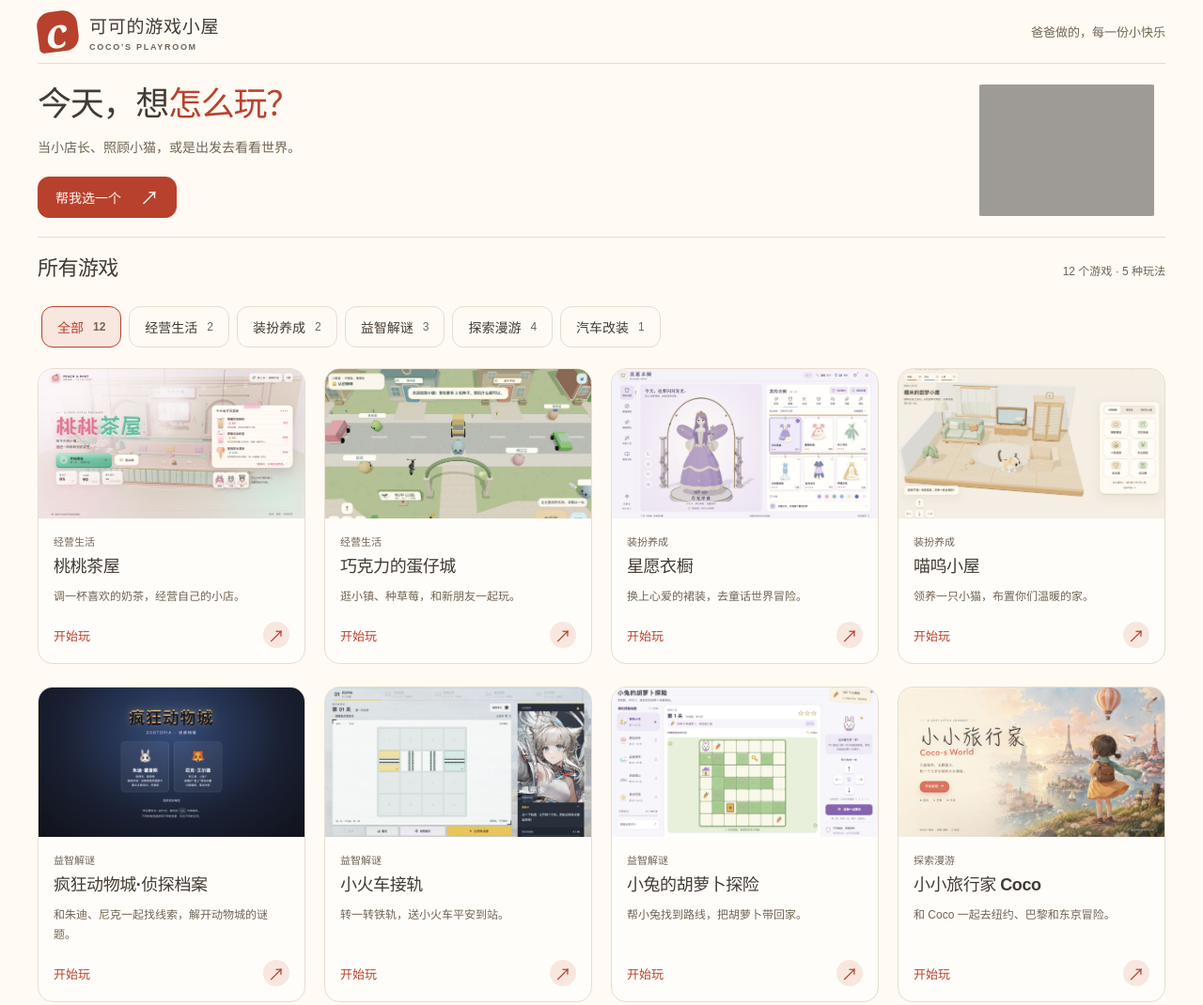
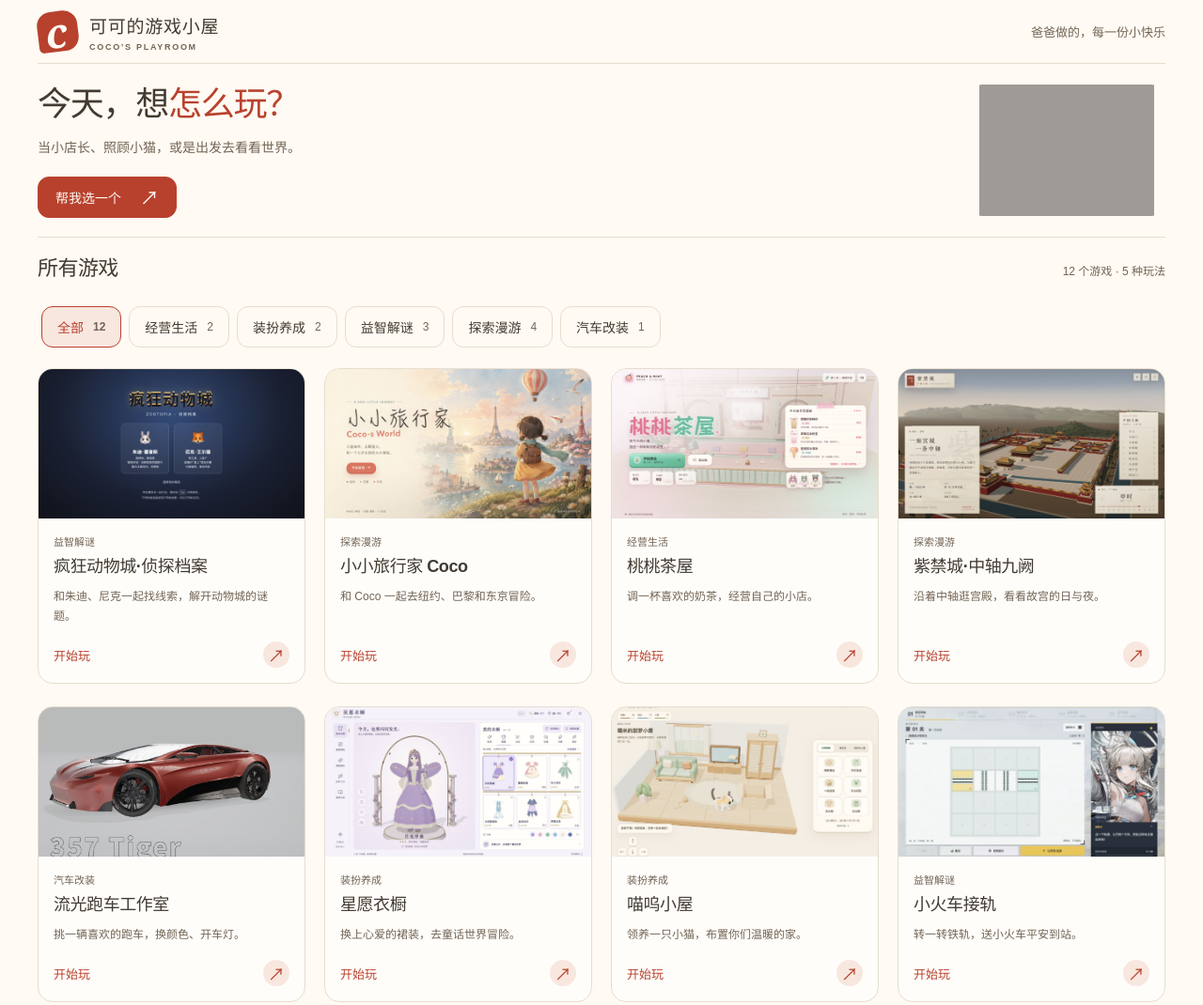
Before and after one commit to leeweir/cocoplayroom, a website: page index.html in a window 1280 px wide. Shown: the top 1070 px of the page at 94% size. Drawn offline with Linux system fonts and the light colour scheme; grey boxes are pictures that could not be loaded.

Commit message:
Show newly launched games first across the portal

```diff
--- a/app.js
+++ b/app.js
@@ -1,4 +1,4 @@
-import { categories, games } from './games.js?v=20261025-new-games';
+import { categories, games } from './games.js?v=20261025-newest-first';
 import { trackGameClick } from './analytics.js';
 
 const groupsContainer = document.querySelector('#game-groups');
@@ -77,7 +77,7 @@ function gameCard(game) {
 }
 
 function renderGames() {
-  const cards = [];
+  const cards = games.map(gameCard);
   const activeCategories = categories.filter((category) => games.some((game) => game.category === category.id));
   const links = [{ id: '', title: '全部', count: games.length }, ...activeCategories.map((category) => ({
     ...category, count: games.filter((game) => game.category === category.id).length,
@@ -97,10 +97,6 @@ function renderGames() {
     item.append(link);
     return item;
   });
-  for (const category of categories) {
-    const members = games.filter((game) => game.category === category.id);
-    cards.push(...members.map(gameCard));
-  }
   groupsContainer.replaceChildren(...cards);
   document.querySelector('#category-links').replaceChildren(...links);
   categoryNav.hidden = !cards.length;
--- a/games.js
+++ b/games.js
@@ -1,4 +1,4 @@
-// 分类顺序决定首页分区和导航顺序；空分类不会显示。
+// 分类顺序只决定导航顺序；空分类不会显示。
 export const categories = [
   { id: 'life', title: '经营生活', description: '煮奶茶、逛小镇，把小日子过得有声有色。' },
   { id: 'care', title: '装扮养成', description: '搭配喜欢的裙装，照顾软乎乎的小猫。' },
@@ -7,7 +7,8 @@ export const categories = [
   { id: 'garage', title: '汽车改装', description: '挑车漆、换轮毂，把跑车变成喜欢的样子。' },
 ];
 
-// 新游戏只需要在这里添加一项，并把封面放进 assets/。
+// 按游戏上线时间从新到旧维护；新上线的游戏添加到数组最前面。
+// 全部游戏和分类筛选共用此顺序，并把新封面放进 assets/。
 // id 保持不变，方便识别上次打开的游戏。
 export const games = [
   {
--- a/index.html
+++ b/index.html
@@ -16,7 +16,7 @@
       data-exclude-search="true"
       data-exclude-hash="true"
     ></script>
-    <script type="module" src="app.js?v=20261025-layout"></script>
+    <script type="module" src="app.js?v=20261025-newest-first"></script>
   </head>
   <body>
     <a class="skip-link" href="#games">跳到游戏列表</a>
```
Also changed, not shown: DESIGN.md (+1 -1 lines), README.md.
